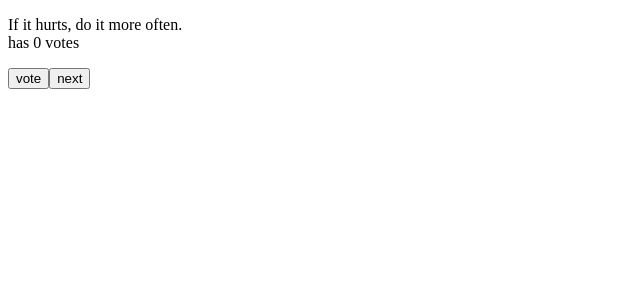
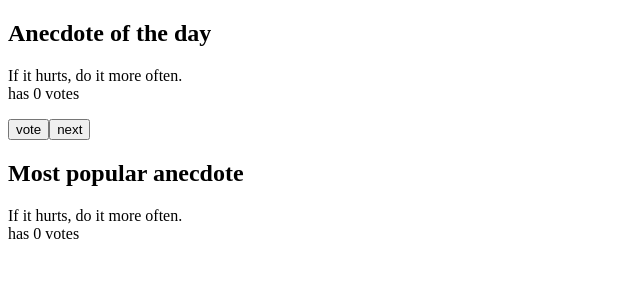
Before and after one commit to kimarimt/fullstack_open, a React (Vite) app in the folder part1/anecdotes/: page / in a window 1280 px wide. Shown: the top 300 px of the page, without its empty margins (0-640 px from the left). Built offline with nearby package versions, Linux system fonts and the light colour scheme.

Commit message:
finished exercise 1.14

```diff
--- a/part1/anecdotes/src/App.jsx
+++ b/part1/anecdotes/src/App.jsx
@@ -15,6 +15,8 @@ const App = () => {
   const [selected, setSelected] = useState(0)
   const [votes, setVotes] = useState(new Array(anecdotes.length).fill(0))
 
+  const maxVotes = votes.indexOf(Math.max(...votes))
+
   const handleSelected = () => {
     const randomIndex = Math.floor(Math.random() * anecdotes.length)
     setSelected(randomIndex)
@@ -28,12 +30,18 @@ const App = () => {
 
   return (
     <div>
+      <h2>Anecdote of the day</h2>
       <p>
         {anecdotes[selected]}<br />
         has {votes[selected]} votes
       </p>
       <button onClick={handleVote}>vote</button>
       <button onClick={handleSelected}>next</button>
+      <h2>Most popular anecdote</h2>
+      <p>
+        {anecdotes[maxVotes]}<br />
+        has {votes[maxVotes]} votes
+      </p>
     </div>
   )
 }
```
